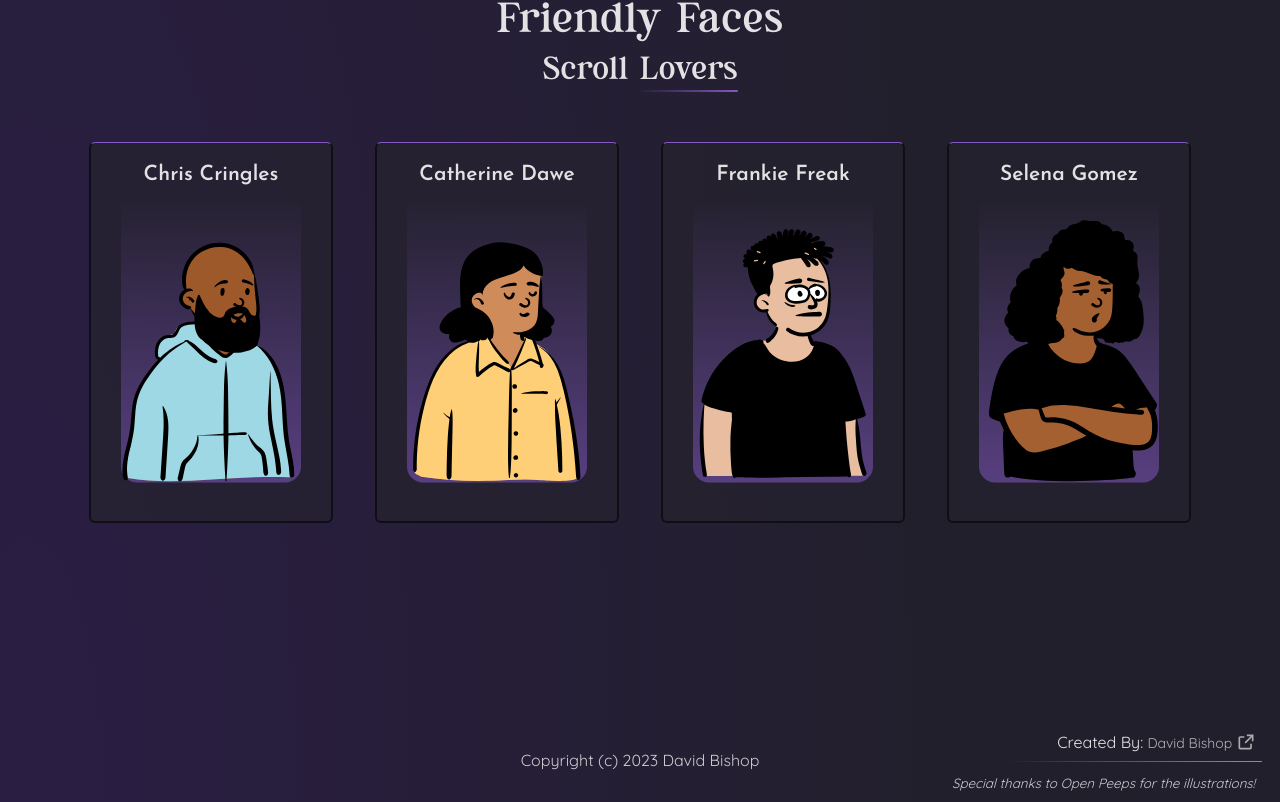
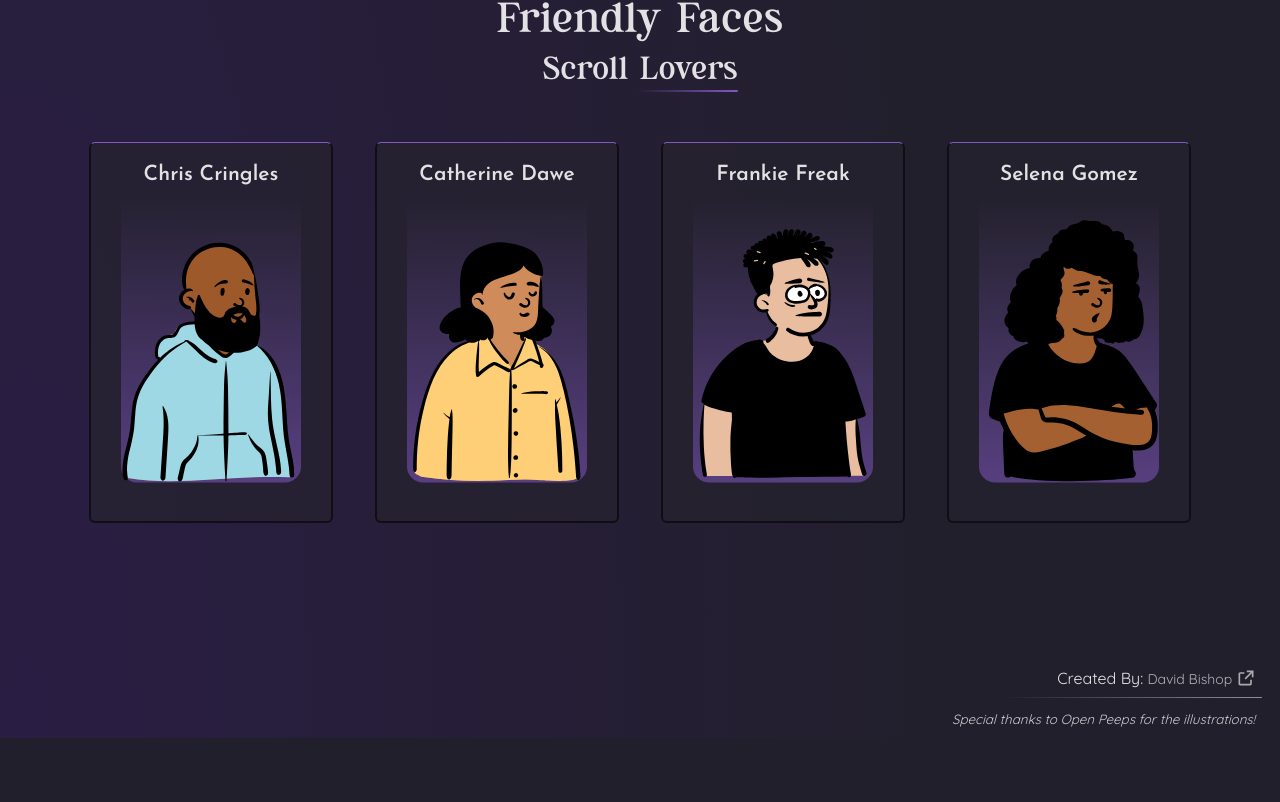
Before and after one commit to dBish6/Scroll_Animations_Examples, a React (Vite) app: page / in a window 1280 px wide. Shown: the part 3453-4255 px from the top of the page. After the commit the page ends 4191 px from the top, so only its background shows below. Built offline with nearby package versions, Linux system fonts and the light colour scheme.

Commit message:
Removed ugly copyright.

```diff
--- a/src/components/partials/footer/footer.css
+++ b/src/components/partials/footer/footer.css
@@ -4,7 +4,7 @@ footer {
   align-items: flex-end;
   flex-direction: column;
   padding: 0.5rem 1.5rem;
-  margin-top: 4rem;
+  /* margin-top: 4rem; */
 }
 
 @media screen and (max-width: 1149px) {
@@ -13,11 +13,11 @@ footer {
   }
 }
 
-footer p:first-of-type {
+footer p {
   color: rgba(255, 255, 255, 0.87);
 }
 
-footer p:first-of-type:after {
+footer p:after {
   content: "";
   display: block;
   position: relative;
@@ -61,10 +61,3 @@ footer small {
   color: rgba(255, 255, 255, 0.77);
   transform: skew(-15deg);
 }
-
-footer p:last-of-type {
-  position: absolute;
-  bottom: 1rem;
-  left: 50%;
-  transform: translate(-50%, -50%);
-}
--- a/src/components/partials/footer/index.tsx
+++ b/src/components/partials/footer/index.tsx
@@ -15,8 +15,6 @@ const Footer = () => {
         </a>
       </p>
       <small>Special thanks to Open Peeps for the illustrations!</small>
-
-      <p>Copyright (c) 2023 David Bishop</p>
     </footer>
   );
 };
```
